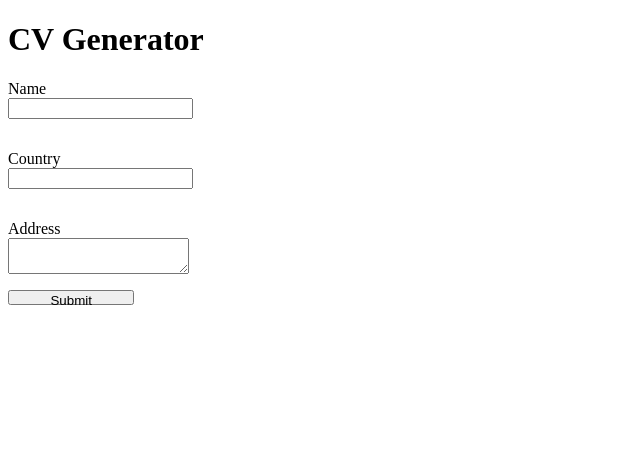
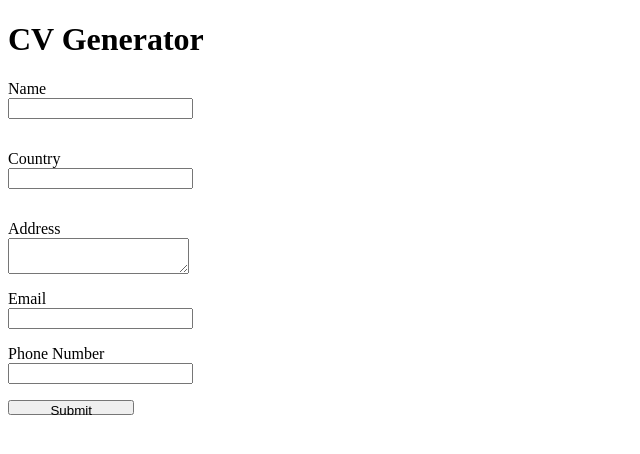
Before and after one commit to Adithya-why/CVapp, a React (Create React App) app in the folder cv-project/: page / in a window 1280 px wide. Shown: the top 454 px of the page, without its empty margins (0-640 px from the left). Built offline with nearby package versions, Linux system fonts and the light colour scheme.

Commit message:
completed the general info section

```diff
--- a/cv-project/src/App.js
+++ b/cv-project/src/App.js
@@ -43,7 +43,8 @@ class App extends React.Component{
         name: this.state.name,
         country: this.state.country,
         address : this.state.address,
-
+        email : this.state.email,
+        phone : this.state.phone,
         },
 
     })
--- a/cv-project/src/CvInfo.js
+++ b/cv-project/src/CvInfo.js
@@ -10,11 +10,15 @@ class CvInfo extends React.Component{
         let name = this.props.info.data.name;
         let country = this.props.info.data.country;
         let address = this.props.info.data.address;
+        let email = this.props.info.data.email;
+        let phone = this.props.info.data.phone;
         return(
             <>
             <div>{name}</div>
             <div>{country}</div>
             <div>{address}</div>
+            <div>{email}</div>
+            <div>{phone}</div>
             </>
         )
     }
--- a/cv-project/src/GeneralInfo.js
+++ b/cv-project/src/GeneralInfo.js
@@ -29,6 +29,16 @@ class GeneralInfo extends React.Component{
             </div>
 
 
+            <div>
+                <label htmlFor="email">Email</label>
+                <input type="email" onChange={this.props.changeHandler} className="email" id="email"></input>
+            </div>
+
+            <div>
+                <label htmlFor="phone">Phone Number</label>
+                <input type="number" onChange={this.props.changeHandler} className="phone" id="phone"></input>
+            </div>
+
             <button onClick={this.props.buttonHandler} className="gbtn">Submit</button>
             </div>
         )
--- a/cv-project/src/styles/app.css
+++ b/cv-project/src/styles/app.css
@@ -6,7 +6,7 @@
 }
 
 
-.name,.country,.address{
+.name,.country,.address,.email,.phone{
     display: flex;
     flex-direction: row;
     align-items: center;
```
Also changed, not shown: cv-project/src/logo.svg (deleted).
